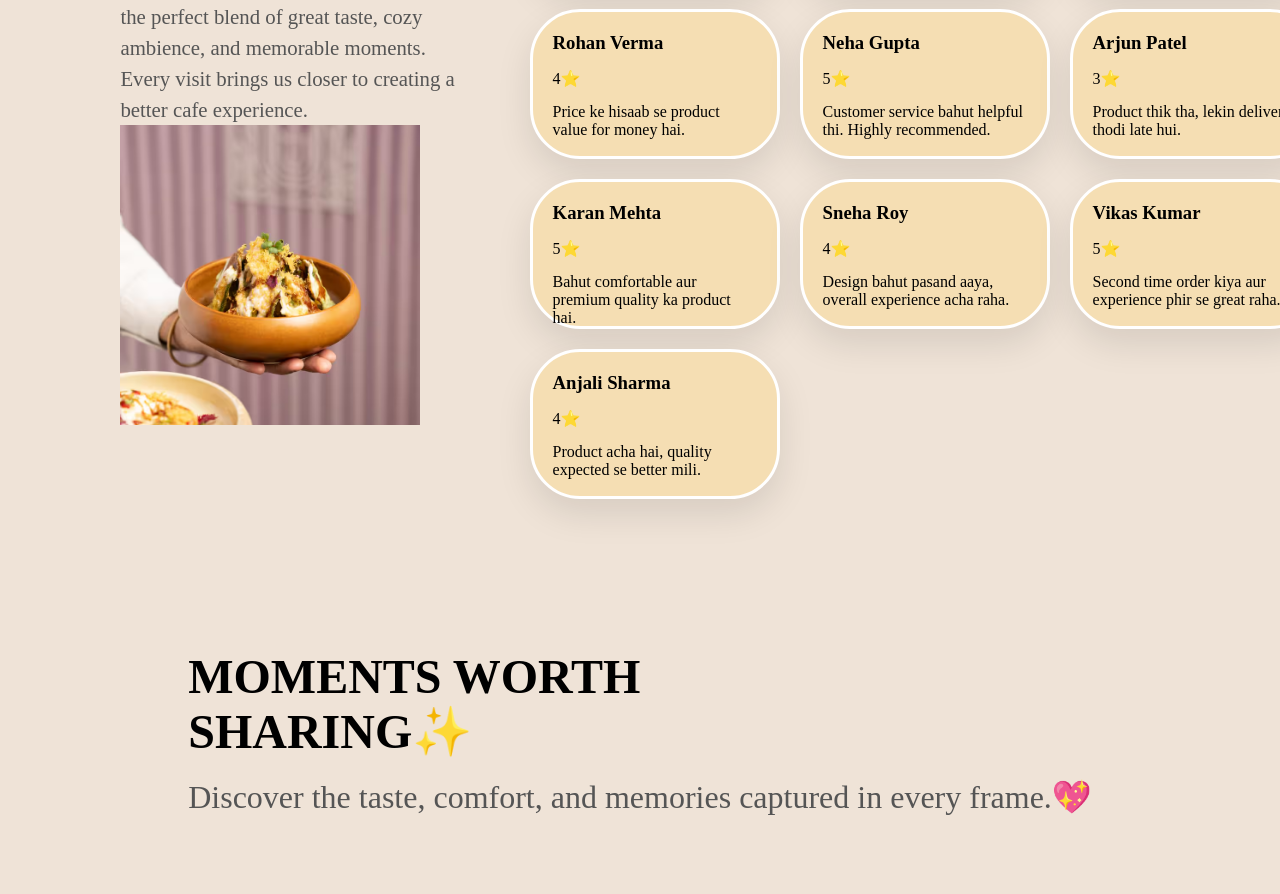
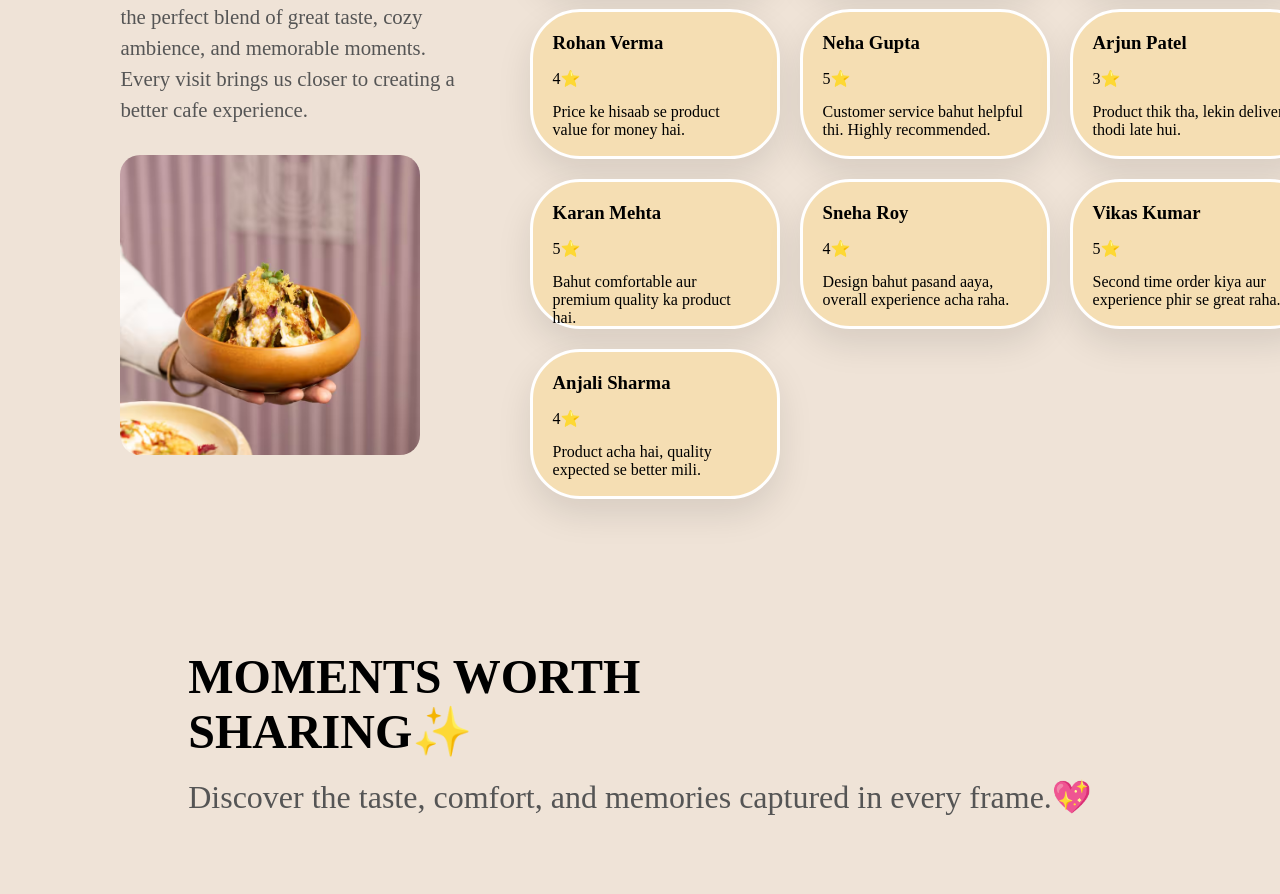
Before and after one commit to upadhyayakundan326-png/daphnes, a Next.js app: page / in a window 1280 px wide. Shown: the part 2014-2908 px from the top of the page. Built offline with nearby package versions, Linux system fonts and the light colour scheme.

Commit message:
just responsive bki hai

```diff
--- a/components/hero/features.css
+++ b/components/hero/features.css
@@ -54,9 +54,13 @@
 
 .about-image{
     flex:1;
+   transition:transform 0.6s ease;
 
 }
-
+.about-image:hover
+{
+    transform: scale(1.08);
+}
 .about-image img{
 
     border-radius:20px;
--- a/components/hero/hero.css
+++ b/components/hero/hero.css
@@ -19,12 +19,18 @@
     border-radius:45% 55% 60% 40%;
     overflow:hidden;
     box-shadow:0 20px 40px rgba(0,0,0,.25);
+     transition:transform 0.6s ease;
 }
 
 .image-box img{
     width:100%;
     height:100%;
     object-fit:cover;
+
+}
+.image-box:hover{
+  transform: scale(1.08);
+
 }
 
 .tag{
--- a/components/hero/review.css
+++ b/components/hero/review.css
@@ -53,4 +53,10 @@ margin-top:250px;
    width: 300px;
   height: 300px;
   object-fit: cover;
+  border-radius: 20px;
+  transition:transform 0.6s ease;
+  margin-top:30px;
 }
+.txt img:hover{
+    transform: scale(1.08);
+}
--- a/components/hero/review.jsx
+++ b/components/hero/review.jsx
@@ -90,7 +90,7 @@ Every visit brings us closer to creating a better cafe experience.</h2>
      <img
       src="daphnes2.0.avif"
        alt="daphnes"
-       fill
+
        />
         </div>
      <div className="container">
```
